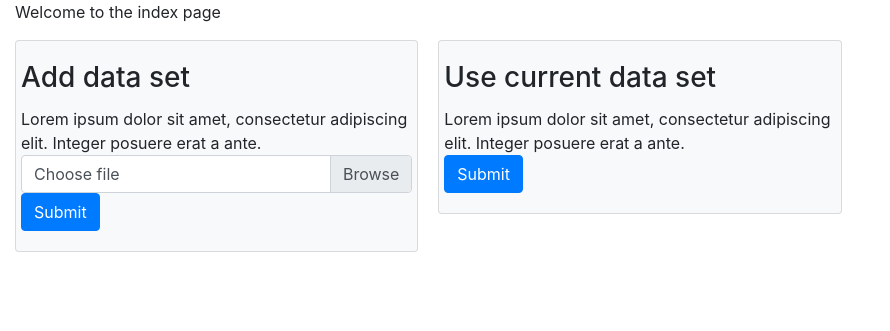
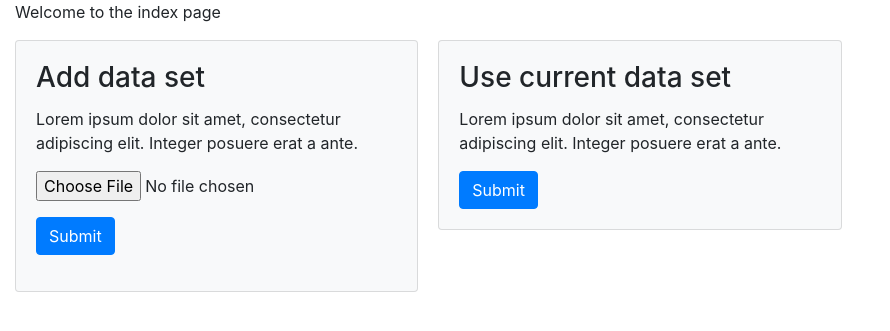
Before and after one commit to rswatkins/cs410-project, a Flask app: page / in a window 1280 px wide. Shown: the part 56-387 px from the top of the page, without its empty margins (0-890 px from the left). Run offline with Flask 2, Linux system fonts and the light colour scheme; some libraries are stand-ins or nearby versions.

Commit message:
Improve form layout add spacing, change to default file input for simplicity

```diff
--- a/app/templates/index.html
+++ b/app/templates/index.html
@@ -6,34 +6,27 @@
 <div class="card-columns">
     <div class="card bg-light">
         <div class="card-body">
-            <div class="row">
             <h3 class="card-title"> Add data set </h3>
             <p class="card-text">Lorem ipsum dolor sit amet, consectetur adipiscing elit. Integer posuere erat a
                 ante.</p>
+            <form method="POST">
+                <div class="form-group">
+                    <input class="form-control-file" type="file" id="myFile" accept="text/csv">
                 </div>
-            <div class="row">
-                <form>
-                    <div class="custom-file">
-                        <input type="file" class="custom-file-input" id="customFile">
-                        <label class="custom-file-label" for="customFile">Choose file</label>
+                <div class="form-group">
+                    <button type="submit" class="btn btn-primary">Submit</button>
                 </div>
-                    <button type="submit" class="btn btn-primary">Submit</button>
             </form>
-            </div>
         </div>
     </div>
     <div class="card bg-light">
         <div class="card-body">
-            <div class="row">
             <h3 class="card-title"> Use current data set </h3>
             <p class="card-text">Lorem ipsum dolor sit amet, consectetur adipiscing elit. Integer posuere erat a
                 ante.</p>
-            </div>
-            <div class="row">
-                <form>
-                    <button type="submit" class="btn btn-primary">Submit</button>
+            <form action="{{ url_for('parameters')}}">
+                <button class="btn btn-primary">Submit</button>
             </form>
-            </div>
         </div>
     </div>
 </div>
```
Lines whose indentation alone changed are shown as unchanged.
